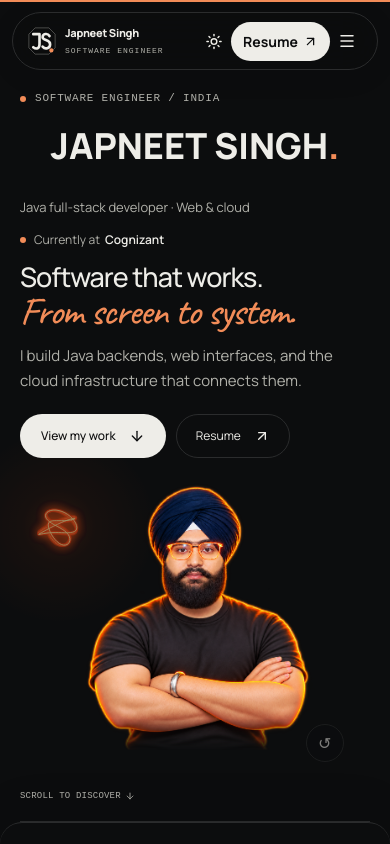
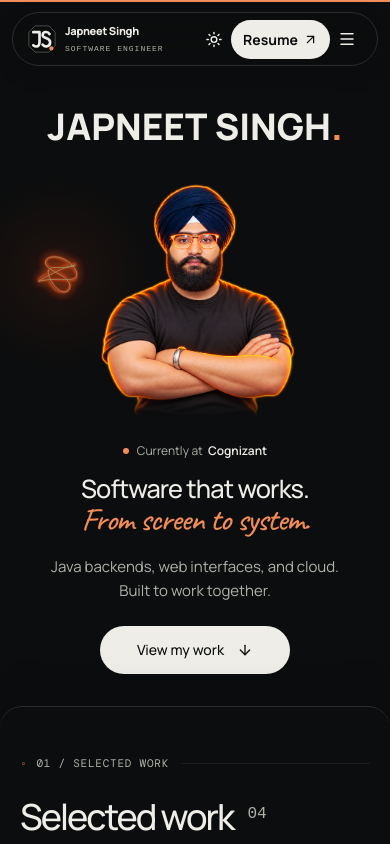
Before and after one commit to Orcus01/Portfolio, a React (Vite) app: page / in a window 390 px wide. Shown: the top 844 px of the page. Built offline with nearby package versions, Linux system fonts and the light colour scheme.

Commit message:
Recompose mobile hero around avatar and one primary action

```diff
--- a/src/App.jsx
+++ b/src/App.jsx
@@ -372,9 +372,15 @@ function PersonalHero() {
                 <br />
                 <em>From screen to system.</em>
               </h2>
-              <p>
-                I build Java backends, web interfaces, and the cloud
-                infrastructure that connects them.
+              <p className="hero-description">
+                <span className="desktop-description">
+                  I build Java backends, web interfaces, and the cloud
+                  infrastructure that connects them.
+                </span>
+                <span className="mobile-description">
+                  Java backends, web interfaces, and cloud. Built to work
+                  together.
+                </span>
               </p>
               <div className="hero-actions">
                 <Button asChild className="primary-button">
--- a/src/components/EnergyTrail.jsx
+++ b/src/components/EnergyTrail.jsx
@@ -82,7 +82,7 @@ export default function EnergyTrail() {
         targetX =
           width * (desktop ? 0.18 : 0.14) +
           Math.sin(phase * 0.4) * (desktop ? 60 : 10);
-        targetY = height * (desktop ? 0.48 : 0.66) + Math.cos(phase * 0.55) * 36;
+        targetY = height * (desktop ? 0.48 : 0.36) + Math.cos(phase * 0.55) * 36;
       }
       const follow = 1 - Math.exp(-dt * 12);
       x += (targetX - x) * follow;
--- a/src/responsive.css
+++ b/src/responsive.css
@@ -2405,3 +2405,95 @@ footer .brand-name {
     display: none;
   }
 }
+
+/* Mobile hero: one compact identity, portrait and introduction. */
+.mobile-description {
+  display: none;
+}
+@media (max-width: 600px) {
+  .hero.personal-hero {
+    padding-top: 92px;
+    padding-bottom: 32px;
+    min-height: auto;
+  }
+  .personal-hero .hero-meta,
+  .mobile-role-line {
+    display: none;
+  }
+  .personal-hero h1 {
+    justify-content: center;
+    font-size: 9.4vw;
+    margin: 14px 0 0;
+    line-height: 1.1;
+  }
+  .personal-hero .portrait-stage {
+    padding-top: 12px;
+    gap: 16px;
+  }
+  .hero-person.portrait-experience {
+    order: 0;
+    height: clamp(220px, 65vw, 280px);
+    width: 88%;
+    max-width: 320px;
+    margin: 0 auto;
+  }
+  .hero-introduction {
+    order: 1;
+    text-align: center;
+  }
+  .hero-introduction .current-role {
+    justify-content: center;
+    font-size: 12px !important;
+    margin-bottom: 14px;
+  }
+  .hero-introduction h2 {
+    font-size: clamp(23px, 6.5vw, 29px);
+    line-height: 1.22;
+    margin: 0;
+  }
+  .hero-introduction h2 em {
+    font-size: 1.28em;
+  }
+  .hero-introduction .hero-description {
+    font-size: 15px;
+    line-height: 1.65;
+    max-width: 32ch;
+    margin: 18px auto 22px;
+  }
+  .desktop-description {
+    display: none;
+  }
+  .mobile-description {
+    display: inline;
+  }
+  .hero-introduction .hero-actions {
+    justify-content: center;
+    margin-top: 0;
+  }
+  .hero-actions .primary-button {
+    min-height: 48px;
+    min-width: 190px;
+    font-size: 14px !important;
+  }
+  .hero-actions .secondary-button,
+  .portrait-controls,
+  .personal-hero .hero-bottom {
+    display: none;
+  }
+  .header {
+    height: 54px;
+  }
+}
+@media (max-width: 360px) {
+  .hero.personal-hero {
+    padding-top: 86px;
+    padding-bottom: 28px;
+  }
+  .personal-hero .portrait-stage {
+    gap: 12px;
+  }
+  .hero-introduction .hero-description {
+    font-size: 14px;
+    margin-block: 14px 18px;
+  }
+}
```
Also changed, not shown: 1 other file (tests, documents, lock files or other folders).
